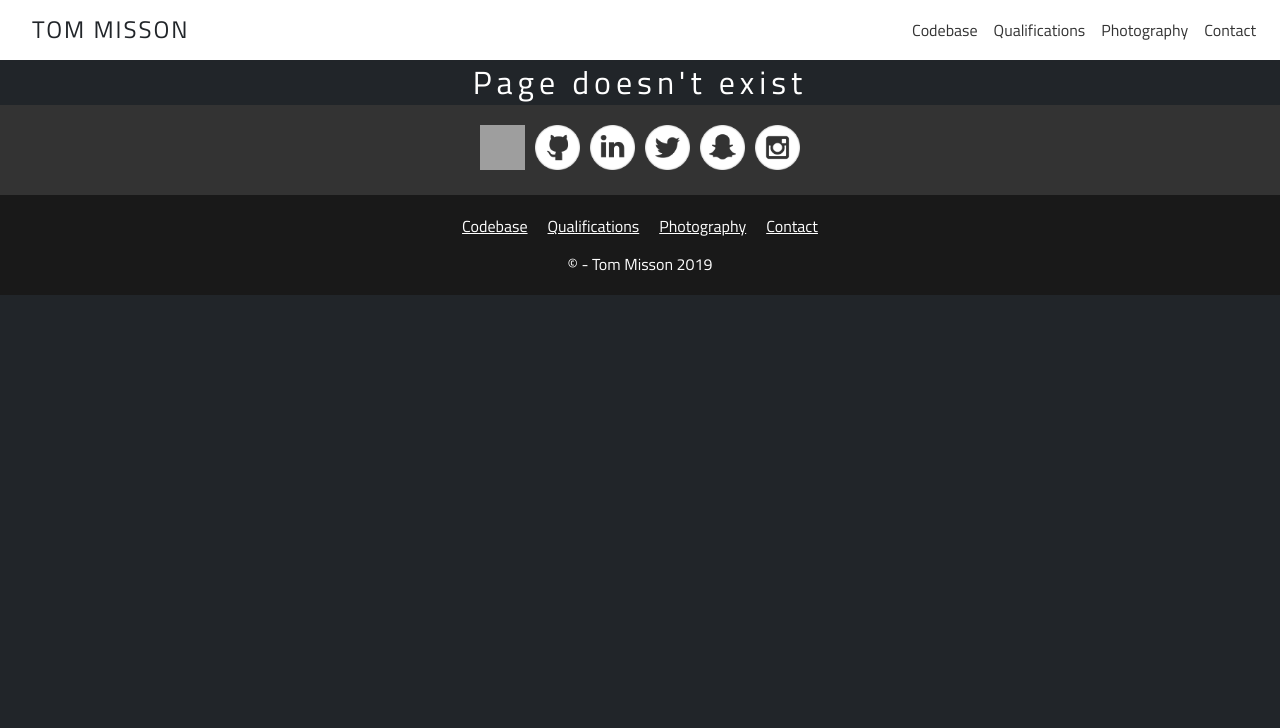
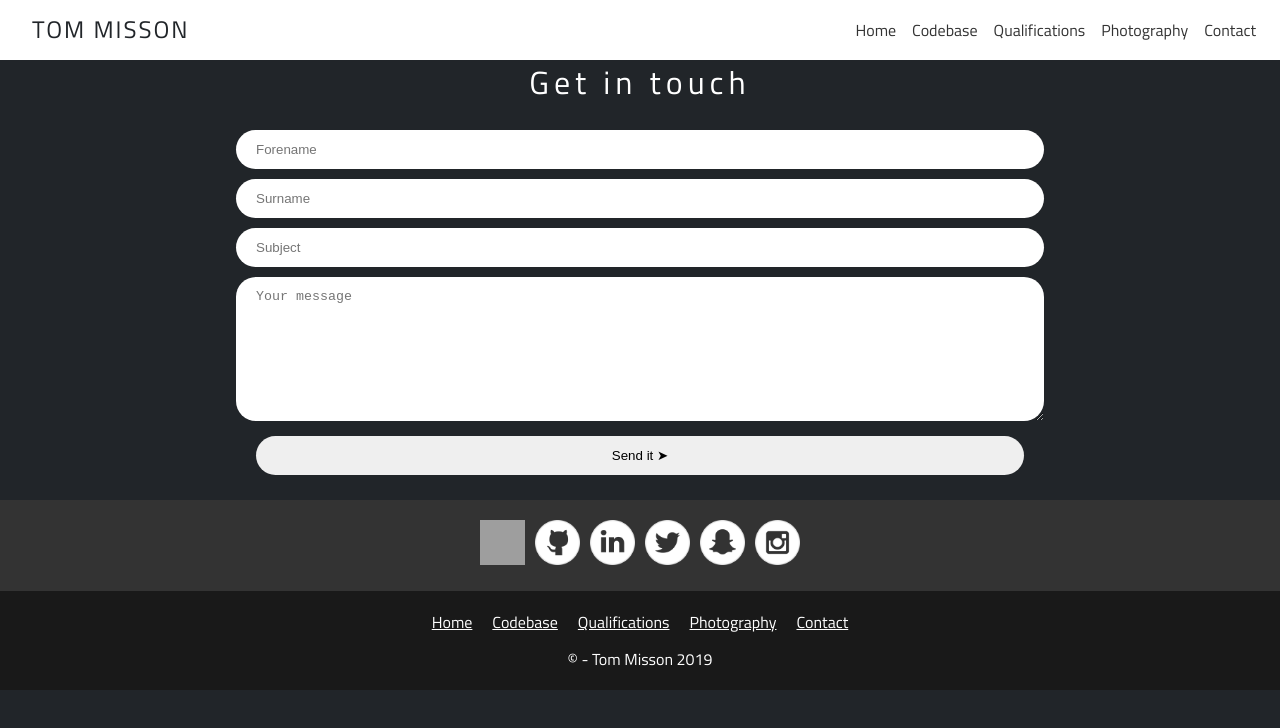
Before and after one commit to tomMisson/portfolioJS, a React (Create React App) app: page /contact in a window 1280 px wide. Shown: the top 728 px of the page. Built offline with nearby package versions, Linux system fonts and the light colour scheme; grey boxes are pictures that could not be loaded.

Commit message:
Added cv and rearranged info pannel

```diff
--- a/package.json
+++ b/package.json
@@ -3,6 +3,7 @@
   "version": "0.1.0",
   "private": true,
   "dependencies": {
+    "axios": "^0.18.0",
     "mongodb": "^3.2.3",
     "react": "^16.8.6",
     "react-dom": "^16.8.6",
--- a/src/App.css
+++ b/src/App.css
@@ -37,7 +37,11 @@ body{
   margin-top: 60px;
 }
 
- .links p{
+main{
+  height:100%
+}
+
+.links p{
   text-align: center;
   padding-top: 15px;
 }
@@ -192,10 +196,9 @@ li {
 }
 
 footer{
+  width: 100%;
   position: relative;
-  bottom: 20;
-  left:0;
-  width: 100%;
+  bottom: 0;
 }
 
 .links a{
@@ -237,7 +240,7 @@ footer{
   background-position: center;
   background-size: cover;
   background-repeat: no-repeat;
-  height: 100vh;
+  height: 95vh;
 }
 
 .avatar{
@@ -304,6 +307,45 @@ tr:nth-child(even) {
   background-color: #f2f2f2
 }
 
+.dark-panel button{
+  padding: 10px;
+  border: solid 1px #fff;
+  border-radius:12px;
+  text-align:center;
+  margin-left:auto;
+  margin-right:auto;
+}
+
+.qualification{
+  text-align: center;
+}
+
+.qualifications{
+  padding:18px;
+  list-style: none;
+}
+
+form{
+  text-align: center;
+  margin: 20px 0px;
+}
+
+input, textarea{
+  width: 60%;
+  padding: 12px 20px;
+  margin:5px;
+  border: none;
+  border-radius: 20px;
+}
+
+.sendButton{
+  padding: 12px 40px;
+}
+
+textarea{
+  height: 15vh;
+}
+
 @media(max-width:768px){
   .toolbar_navigation_items
   {
--- a/src/App.js
+++ b/src/App.js
@@ -6,6 +6,9 @@ import {BrowserRouter, Route, Switch} from 'react-router-dom';
 import home from './Components/Pages/Home';
 import code from './Components/Pages/Code';
 import error from './Components/Pages/Error';
+import qualifications from './Components/Pages/Qualifications';
+import contact from './Components/Pages/Contact';
+import photos from './Components/Pages/Photos';
 
 import Navbar from './Components/Navbar/Navbar';
 import SideDraw from './Components/Navbar/SideDrawer/SideDrawer';
@@ -23,28 +26,8 @@ import Instagram from "./Media/Social/instagram.png";
 class App extends React.Component {
 
   state = {
-    qualifications:[
-        {"_id":{"$oid":"5cb8f13d7e92601e2c8ba74c"},"Course":"Computer Science","Type":"AS-level","Grade":"C","Issuer":"Eduquas","Examination date":"June 2017","Course code":"601/5302/7"},
-        {"_id":{"$oid":"5cb8f3b4e8313d2597f94c83"},"Course":"Business","Type":"AS-level","Grade":"B","Issuer":"AQA","Examination date":"June 2017","Course code":"601/4337/X"},
-        {"_id":{"$oid":"5cb8f3c1e8313d2597f94c84"},"Course":"Mathematics","Type":"AS-level","Grade":"B","Issuer":"AQA","Examination date":"June 2017","Course code":"100/3405/5"},
-        {"_id":{"$oid":"5cb8f57001df3b1e2c3eec23"},"Course":"Mathematics","Type":"GCSE","Grade":"A","Issuer":"Edexcel","Examination date":"June 2016","Course code":"500/7916/5"},
-        {"_id":{"$oid":"5cb8f5c601df3b1e2c3eec24"},"Course":"Physics B","Type":"GCSE","Grade":"A*","Issuer":"OCR","Examination date":"June 2016","Course code":"600/1149/X"},
-        {"_id":{"$oid":"5cb8f5fc01df3b1e2c3eec25"},"Course":"Biology B","Type":"GCSE","Grade":"A","Issuer":"OCR","Examination date":"June 2016","Course code":"600/1168/3"},
-        {"_id":{"$oid":"5cb8f62801df3b1e2c3eec26"},"Course":"Chemistry B","Type":"GCSE","Grade":"A","Issuer":"OCR","Examination date":"June 2016","Course code":"600/1071/X"},
-        {"_id":{"$oid":"5cb8f64b01df3b1e2c3eec27"},"Course":"Computing","Type":"GCSE","Grade":"A","Issuer":"OCR","Examination date":"June 2016","Course code":"500/8291/7"},
-        {"_id":{"$oid":"5cb8f6ea01df3b1e2c3eec28"},"Course":"Religious Studies","Type":"GCSE","Grade":"A","Issuer":"WJEC","Examination date":"June 2016","Course code":"500/4585/4"},
-        {"_id":{"$oid":"5cb8f71701df3b1e2c3eec29"},"Course":"English Language","Type":"GCSE","Grade":"B","Issuer":"WJEC","Examination date":"June 2016","Course code":"601/3156/1"},
-        {"_id":{"$oid":"5cb8f81101df3b1e2c3eec2a"},"Course":"English Literature","Type":"GCSE","Grade":"B","Issuer":"WJEC","Examination date":"June 2015","Course code":"600/9507/6"},
-        {"_id":{"$oid":"5cb8f92401df3b1e2c3eec2b"},"Course":"History","Type":"GCSE","Grade":"A","Issuer":"AQA","Examination date":"June 2016","Course code":"601/0269/X"},
-        {"_id":{"$oid":"5cb8f93f01df3b1e2c3eec2c"},"Course":"French","Type":"GCSE","Grade":"B","Issuer":"AQA","Examination date":"June 2016","Course code":"500/4470/9"},
-        {"_id":{"$oid":"5cb8fb7b7e92601e2c8ba751"},"Course":"V100","Type":"Accreditation","Issuer":"vInspired","Issue date":{"$date":{"$numberLong":"1507071600000"}},"Certificate number":"VH00751"},
-        {"_id":{"$oid":"5cb8fc3e01df3b1e2c3eec2d"},"Course":"V50","Type":"Accreditation","Issuer":"vInspired","Issue date":{"$date":{"$numberLong":"1507071600000"}},"Certificate number":"VF10140"},
-        {"_id":{"$oid":"5cb8fc5c01df3b1e2c3eec2e"},"Course":"V30","Type":"Accreditation","Issuer":"vInspired","Issue date":{"$date":{"$numberLong":"1507071600000"}},"Certificate number":"VT07519"},
-        {"_id":{"$oid":"5cb8fc7a01df3b1e2c3eec2f"},"Course":"V10","Type":"Accreditation","Issuer":"vInspired","Issue date":{"$date":{"$numberLong":"1507071600000"}},"Certificate number":""},
-        {"_id":{"$oid":"5cb8fd7b01df3b1e2c3eec30"},"Course":"First aid training","Type":"Accreditation","Issuer":"St John Ambulance","Issue date":{"$date":{"$numberLong":"1470178800000"}},"Expiry date":{"$date":{"$numberLong":"1564700400000"}},"Delegate number":"5699626","Certificate number":"1600242538"},
-        {"_id":{"$oid":"5cb901d18b3957274c11bbd7"},"Course":"Fundamentals of Digital Marketing","Type":"Accreditation","Issuer":"Open university & Google","Issue date":{"$date":{"$numberLong":"1547938800000"}},"Certificate number":"7KB 6RC HDV"}
-    ],
     internallinks:[
+      {id:0, pageName:"Home", directory:"/" },
       {id:1, pageName:"Codebase",directory:"/code"},
       {id:2,pageName:"Qualifications",directory:"/qualifications"},
       {id:3,pageName:"Photography",directory:"/photos"},
@@ -87,14 +70,13 @@ class App extends React.Component {
         <Switch>
           <Route path="/" component={home} exact/>
           <Route path="/code" component={code}/>
+          <Route path="/qualifications" component={qualifications}/>
+          <Route path="/photos" component={photos}/>
+          <Route path="/contact" component={contact}/>
           <Route component={error}/>
         </Switch>
 
         <Footer show ={this.state.sideDrawerOpen} outlinks={this.state.externallinks} inlinks={this.state.internallinks}/>
-        {/*Qualifcations view
-          <ul>
-            <Qualifications qualifications={this.state.qualifications}/>
-          </ul>*/}
         </BrowserRouter>
       </div>
     );
--- a/src/Components/Pages/Code.js
+++ b/src/Components/Pages/Code.js
@@ -1,10 +1,17 @@
 import React, { Component } from 'react'
 
 export default class Code extends Component {
+
+  state = {
+    projects:[]
+
+  }
+
+
   render() {
     return (
         <main>
-            <h1>Hello</h1>
+            <h1>Code</h1>
         </main>
     )
   }
--- /dev/null
+++ b/src/Components/Pages/Contact.js
@@ -0,0 +1,19 @@
+import React, { Component } from 'react'
+
+export default class Contact extends Component {
+  render() {
+    return (
+      <main>
+          <h1>Get in touch</h1>
+            <form action="">
+                <input type="text" name="forename" placeholder="Forename"/>
+                <input type="text" name="surname" placeholder="Surname"/>
+                <input type="text" name="subject" placeholder="Subject"/>
+                <textarea type="text" name="message" placeholder="Your message"/>
+                <input type="submit" value="Send it ➤" className="sendButton"/>
+
+            </form>
+      </main>
+    )
+  }
+}
--- /dev/null
+++ b/src/Components/Pages/Photos.js
@@ -0,0 +1,11 @@
+import React, { Component } from 'react'
+
+export default class Photos extends Component {
+  render() {
+    return (
+      <main>
+        <h1>Photos</h1>
+      </main>
+    )
+  }
+}
--- /dev/null
+++ b/src/Components/Pages/Qualifications.js
@@ -0,0 +1,45 @@
+import React from 'react'
+
+export default class Qualifications extends React.Component {
+
+  state={
+    qualifications:[
+      {"_id":{"$oid":"5cb8f13d7e92601e2c8ba74c"},"Course":"Computer Science","Type":"AS-level","Grade":"C","Issuer":"Eduquas","Examination date":"June 2017","Course code":"601/5302/7"},
+      {"_id":{"$oid":"5cb8f3b4e8313d2597f94c83"},"Course":"Business","Type":"AS-level","Grade":"B","Issuer":"AQA","Examination date":"June 2017","Course code":"601/4337/X"},
+      {"_id":{"$oid":"5cb8f3c1e8313d2597f94c84"},"Course":"Mathematics","Type":"AS-level","Grade":"B","Issuer":"AQA","Examination date":"June 2017","Course code":"100/3405/5"},
+      {"_id":{"$oid":"5cb8f57001df3b1e2c3eec23"},"Course":"Mathematics","Type":"GCSE","Grade":"A","Issuer":"Edexcel","Examination date":"June 2016","Course code":"500/7916/5"},
+      {"_id":{"$oid":"5cb8f5c601df3b1e2c3eec24"},"Course":"Physics B","Type":"GCSE","Grade":"A*","Issuer":"OCR","Examination date":"June 2016","Course code":"600/1149/X"},
+      {"_id":{"$oid":"5cb8f5fc01df3b1e2c3eec25"},"Course":"Biology B","Type":"GCSE","Grade":"A","Issuer":"OCR","Examination date":"June 2016","Course code":"600/1168/3"},
+      {"_id":{"$oid":"5cb8f62801df3b1e2c3eec26"},"Course":"Chemistry B","Type":"GCSE","Grade":"A","Issuer":"OCR","Examination date":"June 2016","Course code":"600/1071/X"},
+      {"_id":{"$oid":"5cb8f64b01df3b1e2c3eec27"},"Course":"Computing","Type":"GCSE","Grade":"A","Issuer":"OCR","Examination date":"June 2016","Course code":"500/8291/7"},
+      {"_id":{"$oid":"5cb8f6ea01df3b1e2c3eec28"},"Course":"Religious Studies","Type":"GCSE","Grade":"A","Issuer":"WJEC","Examination date":"June 2016","Course code":"500/4585/4"},
+      {"_id":{"$oid":"5cb8f71701df3b1e2c3eec29"},"Course":"English Language","Type":"GCSE","Grade":"B","Issuer":"WJEC","Examination date":"June 2016","Course code":"601/3156/1"},
+      {"_id":{"$oid":"5cb8f81101df3b1e2c3eec2a"},"Course":"English Literature","Type":"GCSE","Grade":"B","Issuer":"WJEC","Examination date":"June 2015","Course code":"600/9507/6"},
+      {"_id":{"$oid":"5cb8f92401df3b1e2c3eec2b"},"Course":"History","Type":"GCSE","Grade":"A","Issuer":"AQA","Examination date":"June 2016","Course code":"601/0269/X"},
+      {"_id":{"$oid":"5cb8f93f01df3b1e2c3eec2c"},"Course":"French","Type":"GCSE","Grade":"B","Issuer":"AQA","Examination date":"June 2016","Course code":"500/4470/9"},
+      {"_id":{"$oid":"5cb8fb7b7e92601e2c8ba751"},"Course":"V100","Type":"Accreditation","Issuer":"vInspired","Issue date":{"$date":{"$numberLong":"1507071600000"}},"Certificate number":"VH00751"},
+      {"_id":{"$oid":"5cb8fc3e01df3b1e2c3eec2d"},"Course":"V50","Type":"Accreditation","Issuer":"vInspired","Issue date":{"$date":{"$numberLong":"1507071600000"}},"Certificate number":"VF10140"},
+      {"_id":{"$oid":"5cb8fc5c01df3b1e2c3eec2e"},"Course":"V30","Type":"Accreditation","Issuer":"vInspired","Issue date":{"$date":{"$numberLong":"1507071600000"}},"Certificate number":"VT07519"},
+      {"_id":{"$oid":"5cb8fc7a01df3b1e2c3eec2f"},"Course":"V10","Type":"Accreditation","Issuer":"vInspired","Issue date":{"$date":{"$numberLong":"1507071600000"}},"Certificate number":""},
+      {"_id":{"$oid":"5cb8fd7b01df3b1e2c3eec30"},"Course":"First aid training","Type":"Accreditation","Issuer":"St John Ambulance","Issue date":{"$date":{"$numberLong":"1470178800000"}},"Expiry date":{"$date":{"$numberLong":"1564700400000"}},"Delegate number":"5699626","Certificate number":"1600242538"},
+      {"_id":{"$oid":"5cb901d18b3957274c11bbd7"},"Course":"Fundamentals of Digital Marketing","Type":"Accreditation","Issuer":"Open university & Google","Issue date":{"$date":{"$numberLong":"1547938800000"}},"Certificate number":"7KB 6RC HDV"}
+    ]
+  };
+
+  render() {
+    return (
+      <main>
+        <h1>Qualifications</h1>
+        <ul className="qualifications">
+          {
+            this.state.qualifications.map((qual) =>
+              <li key={qual._id.$oid} className="qualification">
+              {qual.Course} - {qual.Type} - {qual.Grade}
+              </li>
+            )
+          }
+        </ul>
+      </main>
+    )
+  }
+}
--- a/src/Components/Panel/InfoPanel.js
+++ b/src/Components/Panel/InfoPanel.js
@@ -5,24 +5,7 @@ export default class InfoPanel extends React.Component {
   render() {
     return (
       <div className = "dark-panel">
-        <div>
-          <h2>ABOUT ME</h2>
-          <br/>
-          <p>{this.props.statement}</p>
-        </div>
-        <br/><br/>
-        <div className="bulletList">
-          <h2>HOBBIES & INTERESTS</h2>
-          <br/>
-          <ul>
-            <li>Machine learning</li>
-            <li>Automation and efficiency</li>
-            <li>Landscape and nature photography</li>
-            <li>Cycling</li>
-            <li>Cooking</li>
-          </ul>
-        </div>
-        <br/><br/>
+
         <div className="bulletList">
           <h2>TECHNICAL SKILLS</h2>
           <br/>
@@ -45,6 +28,26 @@ export default class InfoPanel extends React.Component {
             </ul>
           </ul>
         </div>
+        <br/><br/>
+        <div>
+          <h2>ABOUT ME</h2>
+          <br/>
+          <p>{this.props.statement}</p>
+        </div>
+        <br/><br/>
+        <div className="bulletList">
+          <h2>HOBBIES & INTERESTS</h2>
+          <br/>
+          <ul>
+            <li>Machine learning</li>
+            <li>Automation and efficiency</li>
+            <li>Landscape and nature photography</li>
+            <li>Cycling</li>
+            <li>Cooking</li>
+          </ul>
+        </div>
+        <br/>
+        <a href="../../Media/cv.pdf" download="Tom Misson CV.pdf"><button type="submit">Download my CV</button></a>
       </div>
     )
   }
```
Also changed, not shown: src/Components/Qualifications/QualificationItem.js (deleted, +0 -19 lines), src/Components/Qualifications/Qualifications.js (deleted, +0 -21 lines), 2 other files (tests, documents, lock files or other folders).
